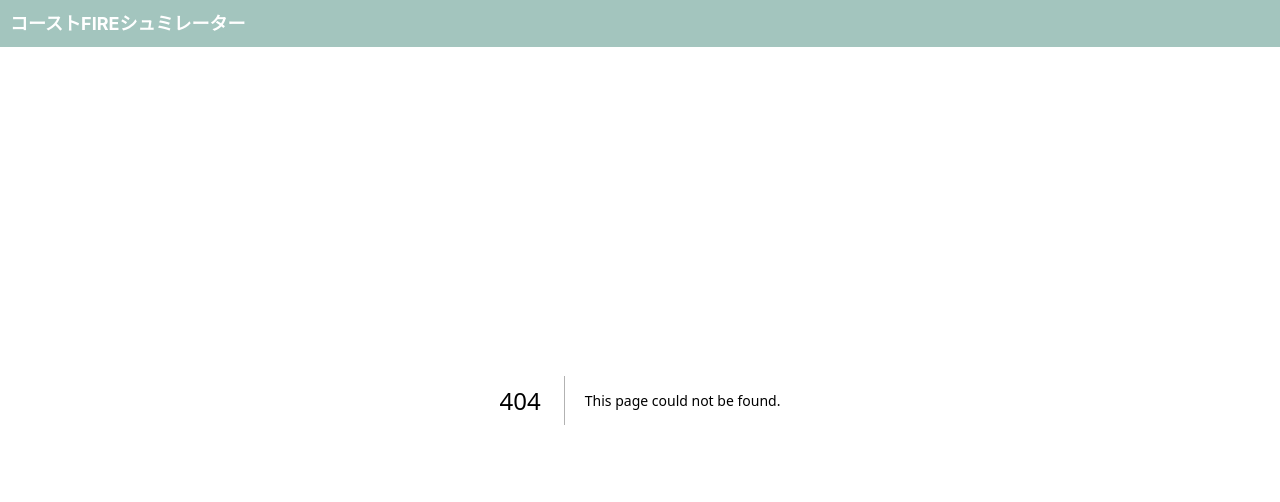
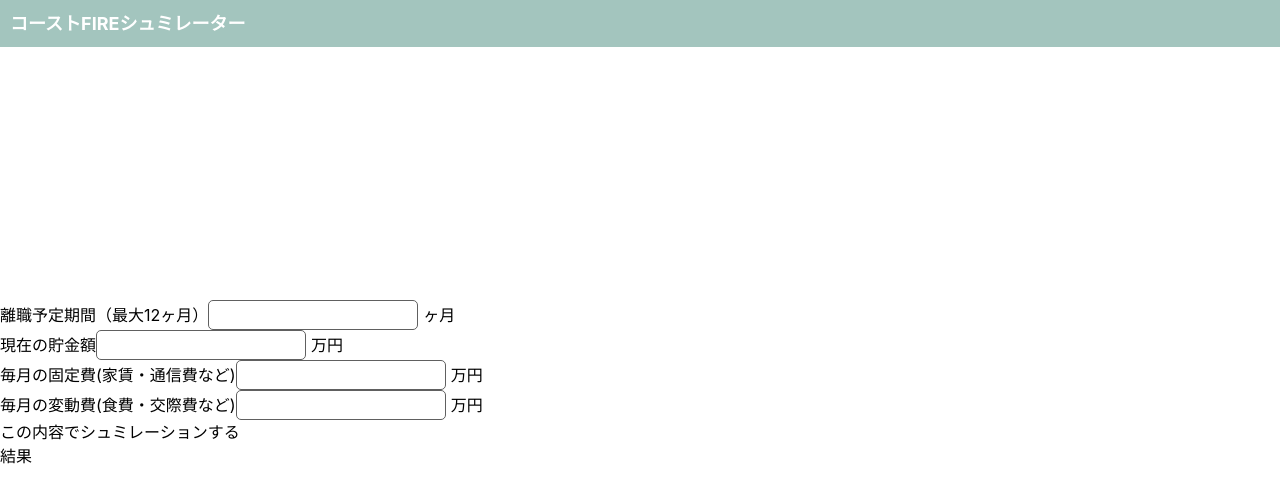
Before and after one commit to karuchip/tumitateSimulator, a Next.js app: page /risyokuSavingSimulatiorPage in a window 1280 px wide. Before the commit this address had no page. Shown: the top 502 px of the page. Built offline with nearby package versions, Linux system fonts and the light colour scheme; some icons are missing.

Commit message:
[new] 離職期間貯金推移シュミレーターを新規作成、inputと計算処理を実装

```diff
--- /dev/null
+++ b/app/components/risyokuSavingSimulatiorSection/input/inputItems.tsx
@@ -0,0 +1,152 @@
+import { RisyokuSavingSimulationInput } from "@/src/type/RisyokuSavingSimulator/Input";
+import { useEffect } from "react";
+import { useFieldArray, useFormContext } from "react-hook-form"
+
+const InputItems = () => {
+  const {register, control, watch, formState:{errors}, setValue} = useFormContext<RisyokuSavingSimulationInput>();
+
+  const {fields, replace} = useFieldArray({
+    control,
+    name: "income",
+  })
+
+  const duration = watch("duration");
+
+  // 離職期間変更時に、incomeの入力項目数を自動で更新
+  useEffect(() => {
+    if(!duration || duration < 1) return;
+    replace(Array.from({length: duration}, () => ({value: 0})));
+  }, [duration, replace]);
+
+
+  // 全月を1ヶ月目の金額で自動補完
+  const handleAutoFill = () => {
+    const firstValue = watch("income.0.value");
+    if(firstValue === undefined) return;
+    const currentIncome = watch("income");
+    const newIncome = currentIncome.map(() => ({value: firstValue}))
+    setValue("income", newIncome);
+  };
+
+
+  return(
+    <>
+      <div>
+        <label>離職予定期間（最大12ヶ月）</label>
+        <input
+          type="number"
+          {...register("duration",{
+            valueAsNumber: true,
+            required: "入力してください",
+            max: 12,
+            min: 0,
+          })}
+        />
+        <span>ヶ月</span>
+        {errors.duration && (
+          <p>{errors.duration.message}</p>
+        )}
+      </div>
+
+      <div>
+        <label>現在の貯金額</label>
+        <input
+          type="number"
+          {...register("currentSaving",{
+            valueAsNumber: true,
+            required: "入力してください",
+            maxLength: {
+              value: 10,
+              message: "10桁以内で入力してください"
+            },
+            min: 0,
+          })}
+        />
+        <span>万円</span>
+        {errors.currentSaving && (
+          <p>{errors.currentSaving.message}</p>
+        )}
+      </div>
+
+      <div>
+        <label>毎月の固定費(家賃・通信費など)</label>
+        <input
+          type="number"
+          {...register("fixedExpense",{
+            valueAsNumber: true,
+            required: "入力してください",
+            maxLength: {
+              value: 10,
+              message: "10桁以内で入力してください"
+            },
+            min: 0,
+          })}
+        />
+        <span>万円</span>
+        {errors.fixedExpense && (
+          <p>{errors.fixedExpense.message}</p>
+        )}
+      </div>
+
+      <div>
+        <label>毎月の変動費(食費・交際費など)</label>
+        <input
+          type="number"
+          {...register("variableExpense",{
+            valueAsNumber: true,
+            required: "入力してください",
+            maxLength: {
+              value: 10,
+              message: "10桁以内で入力してください"
+            },
+            min: 0,
+          })}
+        />
+        <span>万円</span>
+        {errors.variableExpense && (
+          <p>{errors.variableExpense.message}</p>
+        )}
+      </div>
+
+
+      {fields.length > 0 && (
+        <>
+          <h3>月ごとの臨時収入（アルバイト・手当など）</h3>
+          <button type="button" onClick={handleAutoFill}>
+            全て1ヶ月目の金額で自動入力
+          </button>
+
+          {fields.map((field, index) => (
+            <div key={field.id}>
+              <label>{index + 1}ヶ月目</label>
+              <input
+                type="number"
+                {...register(`income.${index}.value`,{
+                  valueAsNumber: true,
+                  required: "入力してください",
+                  maxLength: {
+                    value: 10,
+                    message: "10桁以内で入力してください"
+                  },
+                  min: 0,
+                })}
+              />
+              <span>万円</span>
+              {errors.income && (
+                <p>{errors.income.message}</p>
+              )}
+            </div>
+          ))}
+        </>
+      )}
+
+
+
+
+
+    </>
+  )
+
+}
+
+export default InputItems
--- /dev/null
+++ b/app/risyokuSavingSimulatiorPage/page.tsx
@@ -0,0 +1,71 @@
+"use client"
+
+import SimulateSavings from "@/src/function/risyokuSaving/simulateSavings";
+import { RisyokuSavingSimulationInput } from "@/src/type/RisyokuSavingSimulator/Input";
+import { RisyokuSavingSimulationOutput } from "@/src/type/RisyokuSavingSimulator/output";
+import { useState } from "react";
+import { FormProvider, useForm } from "react-hook-form";
+import InputItems from "../components/risyokuSavingSimulatiorSection/input/inputItems";
+
+
+
+const RisyokuSavingSimulator = () => {
+
+  // input
+  const methods = useForm<RisyokuSavingSimulationInput>({
+    defaultValues: {
+      duration : undefined,
+      currentSaving: undefined,
+      fixedExpense: undefined,
+      variableExpense: undefined,
+      income: [],
+    }
+  })
+
+  // 計算結果
+  const [result, setResult] = useState<RisyokuSavingSimulationOutput>()
+
+  // シュミレーションボタン押下時、計算呼び出し
+  const onSubmit = (data: RisyokuSavingSimulationInput) => {
+
+    console.log(`dataは、${data}`);
+    try {
+      const simulationResult = SimulateSavings(data);
+      setResult(simulationResult)
+      console.log(`計算結果は、${simulationResult}`);
+
+    } catch (error) {
+      if(error instanceof Error) {
+        alert(error.message);
+      } else {
+        alert("予期せぬエラーが発生しました")
+      }
+    }
+  }
+
+  return(
+    <>
+      <div style={{marginTop:"300px"}}>
+        <FormProvider {...methods}>
+          <form onSubmit={methods.handleSubmit(onSubmit)}>
+            <InputItems/>
+            <button>この内容でシュミレーションする</button>
+          </form>
+        </FormProvider>
+      </div>
+
+      <div>
+        <h3>結果</h3>
+        <p>{result?.finalSavingAmount}</p>
+        <p>{result?.savingAri}</p>
+        {result?.resultSavingArray.map((item, index) => (
+          <div key={index}>
+            <p>{index+1}ヶ月目: {item}</p>
+          </div>
+        ))}
+      </div>
+    </>
+  )
+}
+
+export default RisyokuSavingSimulator;
--- /dev/null
+++ b/src/function/risyokuSaving/simulateSavings.ts
@@ -0,0 +1,38 @@
+import { RisyokuSavingSimulationInput } from "@/src/type/RisyokuSavingSimulator/Input";
+
+
+const SimulateSavings = (Input:RisyokuSavingSimulationInput) => {
+
+  console.log(`Input.income.length: ${Input.income.length}`)
+  console.log(`Input.duration: ${Input.duration}`)
+  if (Input.income.length !== Input.duration) throw new Error("月ごとの臨時収入を全て入力してください。");
+	if (Input.duration <= 0 || Input.duration > 12) throw new Error("離職期間は1〜12ヶ月で入力してください。");
+	if (Input.currentSaving < 0) throw new Error("現在の貯金額が不正です。");
+
+
+	let saving = Input.currentSaving;
+	const resultSavingArray = [];
+	let finalSavingAmount = 0;
+	let savingAri = true;
+
+	for (let i = 0; i<Input.duration; i++) {
+			saving = saving - (Input.fixedExpense + Input.variableExpense) + (Input.income[i]?.value ?? 0);
+			resultSavingArray.push(saving);
+
+			if(i === Input.duration - 1) {
+				finalSavingAmount = saving
+			}
+	}
+
+	if(resultSavingArray[resultSavingArray.length - 1] < 0) {
+		savingAri = false
+	}
+
+	return {
+		resultSavingArray,
+		finalSavingAmount,
+		savingAri,
+	}
+}
+
+export default SimulateSavings;
--- /dev/null
+++ b/src/type/RisyokuSavingSimulator/Input.ts
@@ -0,0 +1,7 @@
+export type RisyokuSavingSimulationInput = {
+  duration : number;
+  currentSaving: number;
+  fixedExpense: number;
+  variableExpense: number;
+  income: {value:number}[],
+}
--- /dev/null
+++ b/src/type/RisyokuSavingSimulator/output.ts
@@ -0,0 +1,5 @@
+export type RisyokuSavingSimulationOutput = {
+  resultSavingArray: number[];
+  finalSavingAmount: number;
+  savingAri: boolean;
+}
```
Also changed, not shown: app/components/risyokuSavingSimulatiorSection/output/chartResult.tsx (added), app/components/risyokuSavingSimulatiorSection/output/resultComponent.tsx (added), app/components/risyokuSavingSimulatiorSection/output/savingResultSection.tsx (added), app/components/risyokuSavingSimulatiorSection/output/tableResult.tsx (added).
